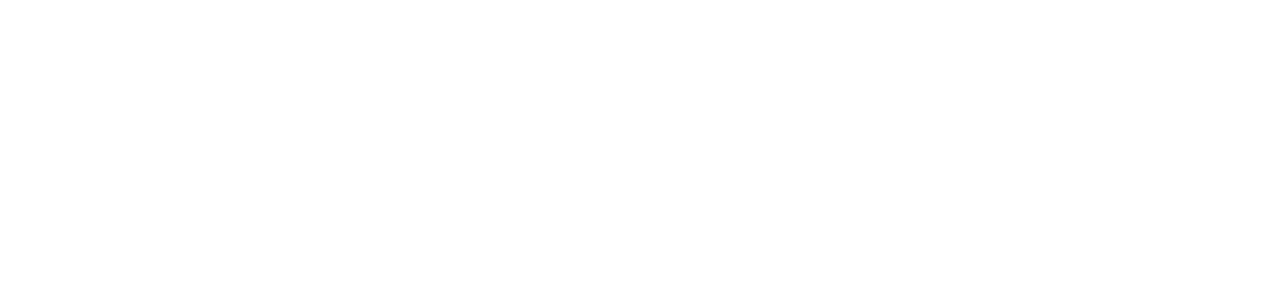
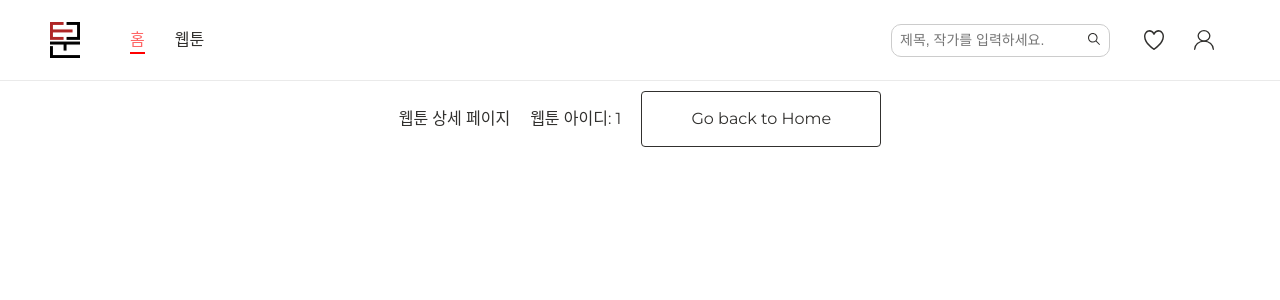
Before and after one commit to CODE-U-S/Webtoon-Search-Project-Frontend, a React (Create React App) app: page /content/1 in a window 1280 px wide. Shown: the top 300 px of the page. Built offline with nearby package versions, Linux system fonts and the light colour scheme; a web font is replaced by a local one.

Commit message:
feat: 상세페이지 웹툰 id 가져오기

```diff
--- a/src/App.js
+++ b/src/App.js
@@ -29,7 +29,7 @@
             <Route exact path="/WebToon" component={WebToon}/>
             <Route exact path="/Favorite" component={Favorite}/>
             <Route exact path="/Signup" component={Signup}/>
-            <Route exact path="/content" component={DetailPage}/>
+            <Route exact path="/content/:webtoonId" component={DetailPage}/>
 
             <Route exact path="/webToon/mrblue" component={MrBlue}/>
             <Route exact path="/webToon/anytoon" component={AnyToon}/>
--- a/src/pages/DetailPage.js
+++ b/src/pages/DetailPage.js
@@ -0,0 +1,41 @@
+import React from 'react';
+import styled from 'styled-components';
+import AppLayout from '../components/AppLayout';
+import { Link, useParams } from 'react-router-dom';
+import { useTheme } from '../context/themeProvider';
+
+const DetailPage = () => {
+  const ThemeMode = useTheme();
+  const { webtoonId } = useParams();
+
+  return (
+    <AppLayout>
+      <h2>웹툰 상세 페이지</h2>
+      {webtoonId ? (
+        <div>
+          <p>웹툰 아이디: {webtoonId}</p>
+          {/* 여기에 웹툰 내용을 표시하는 코드 추가 */}
+        </div>
+      ) : (
+        <div>
+          <p>웹툰 아이디를 받아오지 못했습니다.</p>
+        </div>
+      )}
+      <Link to='/'>
+        <StyledButton theme={ThemeMode[0]}>
+          Go back to Home
+        </StyledButton>
+      </Link>
+    </AppLayout>
+  );
+}
+
+export default DetailPage;
+
+const StyledButton = styled.button`
+  width: 240px;
+  height: 56px;
+  border-radius: 4px;
+  border: ${props => props.theme === 'light' ? '1px solid #31302E' : '1px solid #bbb'};
+  color:  ${props => props.theme === 'light' ? '#31302E' : '#bbb'};
+`;
--- a/src/pages/webtoon/Naver.js
+++ b/src/pages/webtoon/Naver.js
@@ -2,16 +2,13 @@
 import styled from 'styled-components';
 import AppLayout from '../../components/AppLayout';
 import axios from 'axios';
-import { useTheme } from '../../context/themeProvider';
 import { Link } from 'react-router-dom';
 import WebToon from '../../components/WebToon';
 
 const Naver = () => {
-  const ThemeMode = useTheme();
   const [webtoons, setWebtoons] = useState([]);
 
   useEffect(() => {
-    // naver 엔드포인트에서 데이터를 가져와서 설정합니다.
     axios.get('http://54.180.24.174:3000/naver')
       .then(response => {
         setWebtoons(response.data);
@@ -21,7 +18,6 @@
       });
   }, []);
 
-  // 요일별로 웹툰 목록을 나누는 함수
   const groupWebtoonsByDay = () => {
     const groupedWebtoons = {};
     webtoons.forEach(webtoon => {
@@ -33,7 +29,6 @@
     return groupedWebtoons;
   }
 
-  // 요일별 웹툰 목록을 가져옵니다.
   const webtoonsByDay = groupWebtoonsByDay();
 
   return (
@@ -44,26 +39,23 @@
           <h3>{day}</h3>
           <WebToonList>
             {webtoonsByDay[day].map(webtoon => (
-                <WebToonItem key={webtoon.Sequence} onClick={() => window.location.href = webtoon.href}>
+              <WebToonItem key={webtoon.id}>
+                <Link to={`/content/${webtoon.id}`}>
                   <div>
                     <WebToonImage src={webtoon.imageUrl} alt={webtoon.title} />
                     <WebToonTitle>{webtoon.title}</WebToonTitle>
                   </div>
+                </Link>
               </WebToonItem>
             ))}
           </WebToonList>
         </div>
       ))}
-
     </AppLayout>
   );
 }
 
 export default Naver;
-
-const WebToonContainer = styled.div`
-  padding: 20px;
-`;
 
 const WebToonList = styled.div`
   display: flex;
@@ -73,7 +65,7 @@
 const WebToonItem = styled.div`
   width: 200px;
   margin: 10px;
-  cursor: pointer; /* 커서를 포인터로 변경하여 사용자에게 클릭 가능성을 보여줌 */
+  cursor: pointer;
 `;
 
 const WebToonImage = styled.img`
@@ -84,16 +76,3 @@
 const WebToonTitle = styled.h4`
   margin-top: 5px;
 `;
-
-
-const StyledButton = styled(Link)`
-  display: inline-block;
-  width: 240px;
-  height: 56px;
-  border-radius: 4px;
-  border: ${props => props.theme === 'light' ? '1px solid #31302E' : '1px solid #bbb'};
-  color:  ${props => props.theme === 'light' ? '#31302E' : '#bbb'};
-  text-align: center;
-  line-height: 56px;
-  text-decoration: none;
-`;
```
Lines whose indentation alone changed are shown as unchanged.
